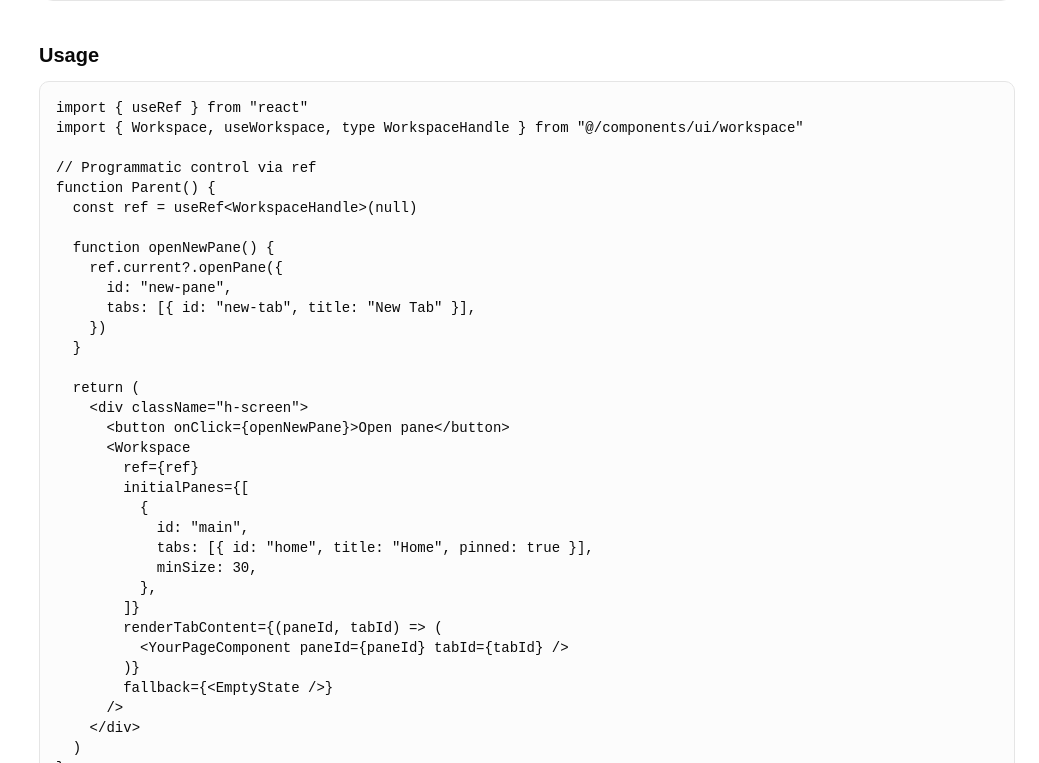
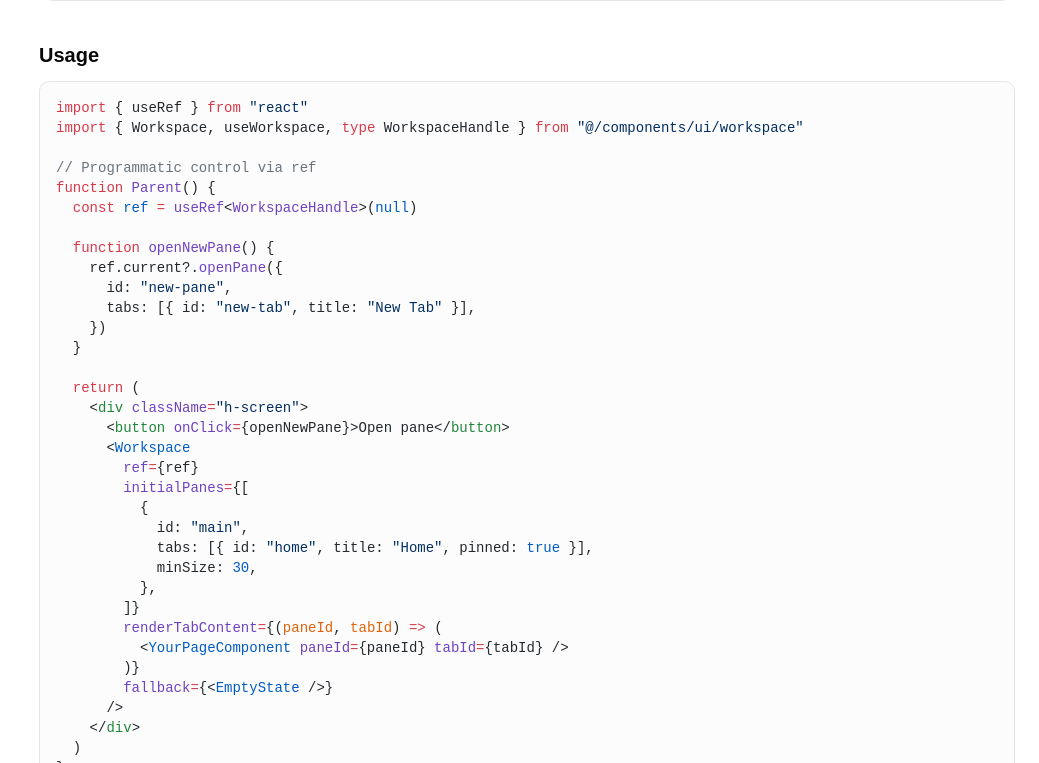
Before and after one commit to jayclydeTags/workspaceui, a React (Vite) app: page /docs/components/workspace in a window 1280 px wide. Shown: the part 957-1720 px from the top of the page, without its empty margins (241-1280 px from the left). Built offline with nearby package versions, Linux system fonts and the light colour scheme.

Commit message:
feat(shiki): activate dual-theme color variables for light/dark mode
Add CSS selectors to index.css so Shiki's --shiki-light and --shiki-dark
inline variables are applied as text color, enabling github-light/github-dark
theme switching in CodeBlock and ComponentPreviewShell.

```diff
--- a/src/index.css
+++ b/src/index.css
@@ -133,4 +133,10 @@
   html {
     @apply font-sans;
   }
+  .shiki span {
+    color: var(--shiki-light);
+  }
+  .dark .shiki span {
+    color: var(--shiki-dark);
+  }
 }
```
